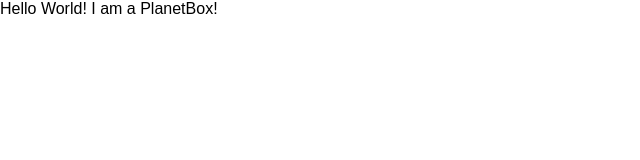
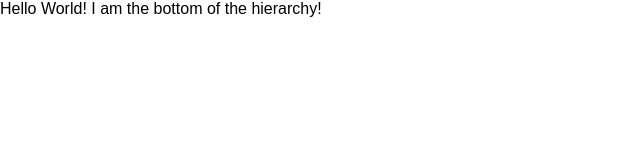
Before and after one commit to mwilsonthorne/week_16_JavaScript_React_Project, a React (Create React App) app: page / in a window 1280 px wide. Shown: the top 160 px of the page, without its empty margins (0-640 px from the left). Built offline with nearby package versions, Linux system fonts and the light colour scheme.

Commit message:
Created PlanetSelector.js and tested in browser

```diff
--- a/src/component/PlanetBox.js
+++ b/src/component/PlanetBox.js
@@ -1,11 +1,10 @@
 import React, { Component } from 'react';
+import PlanetSelector from './PlanetSelector.js';
 
 class PlanetBox extends Component {
   render() {
     return (
-      <div className="planet-box">
-        Hello World! I am a PlanetBox!
-      </div>
+      <PlanetSelector />
     );
 }
 }
--- /dev/null
+++ b/src/component/PlanetSelector.js
@@ -0,0 +1,13 @@
+import React, { Component } from 'react';
+
+class PlanetSelector extends Component {
+  render(){
+    return (
+      <div className="planet-selector">
+        Hello World! I am the bottom of the hierarchy!
+      </div>
+    );
+  }
+}
+
+export default PlanetSelector;
```
